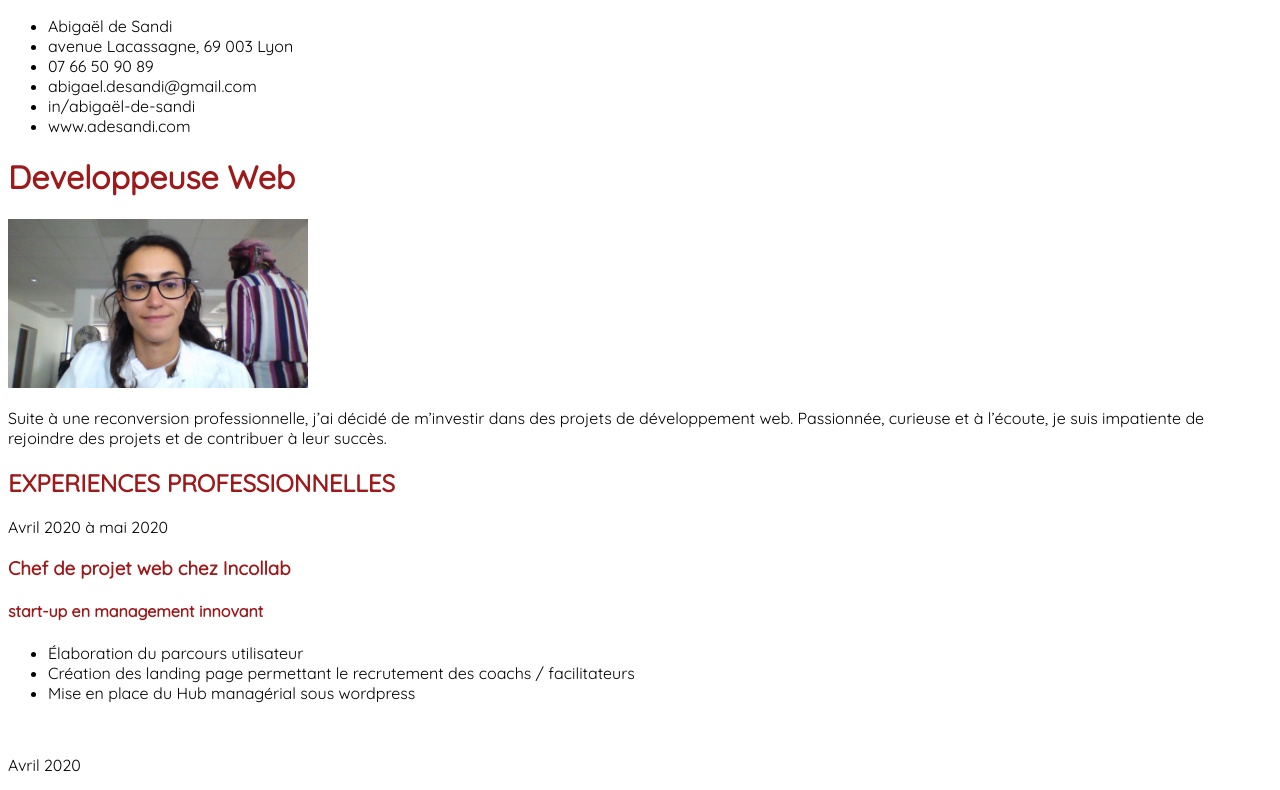
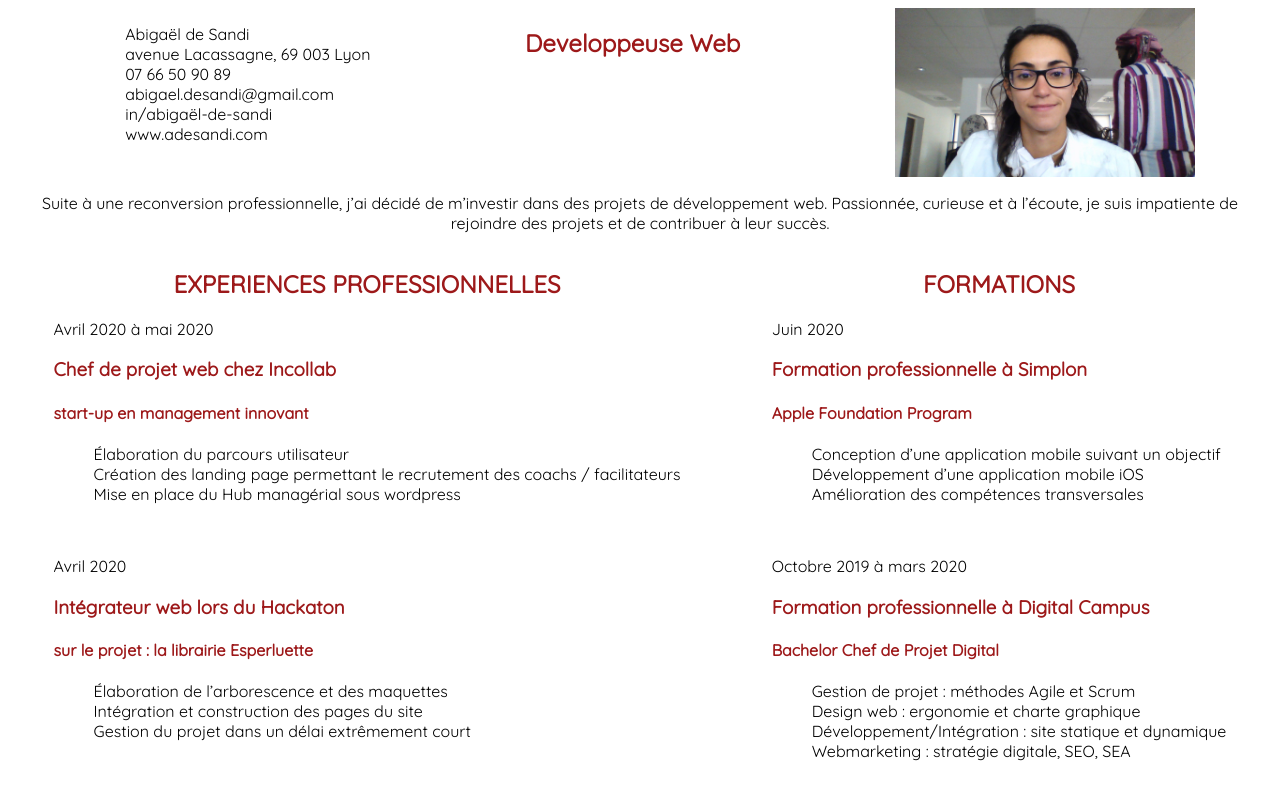
Before and after one commit to abi-38/CV, a plain HTML site: page index.html in a window 1280 px wide. Shown: the top 790 px of the page. Drawn offline with Linux system fonts and the light colour scheme.

Commit message:
version2

```diff
--- a/index.html
+++ b/index.html
@@ -9,6 +9,7 @@
 </head>
 <body>
     <header>
+        <section class="premiere-session">
             <ul>
                 <li>Abigaël de Sandi</li>
                 <li>avenue Lacassagne, 69 003 Lyon</li>
@@ -19,11 +20,13 @@
             </ul>
             <h1>Developpeuse Web</h1>
             <img src="img/photoIdentitée.jpg" alt="photo" width="300">
-        <p>Suite à une reconversion professionnelle, j’ai décidé de m’investir dans des projets de développement web.
+        </section>
+        <p id="paragraphe">Suite à une reconversion professionnelle, j’ai décidé de m’investir dans des projets de développement web.
             Passionnée, curieuse et à l’écoute, je suis impatiente de rejoindre des projets et de contribuer à leur succès.</p>
     </header>
     <main>
         <section>
+            <article>
                 <h2>EXPERIENCES PROFESSIONNELLES</h2>
                 <p>Avril 2020 à mai 2020</p>
                 <h3>Chef de projet web chez Incollab</h3>
@@ -51,8 +54,8 @@
                     <li>Analyse des forecasts client et des stocks</li>
                     <li>Enregistrement des appels de livraison</li>
                 </ul>
-        </section>
-        <section>
+            </article>
+            <article>
                 <h2>FORMATIONS</h2>
                 <p>Juin 2020</p>
                 <h3>Formation professionnelle à Simplon</h3>
@@ -81,10 +84,12 @@
                     <li>Connaissance sur les matériaux d’emballage</li>
                     <li>Relation commerciale</li>
                 </ul>
+            </article>
         </section>
         <aside>
             <h2>COMPETENCES</h2>
             <section>
+                <article>
                     <h3>Soft skills</h3>
                     <ul>
                         <li>Aisance relationnelle</li>
@@ -99,9 +104,9 @@
                         <li>Xd</li>
                         <li>After Effects</li>
                     </ul>
-            </section>
+                </article>
                 <br>
-            <section>
+                <article>
                     <h3>Développement</h3>
                     <ul>
                         <li>HTML / CSS</li>
@@ -113,12 +118,13 @@
                         <li>Anglais</li>
                         <li>Italien</li>
                     </ul>
+                </article>
             </section>
         </aside>
     </main>
     <footer>
+        <h2>LOISIRS</h2>
         <section>
-            <h3>LOISIRS</h3>
             <ul>
                 <li>Course à pied</li>
                 <li>Yoga</li>
--- a/style.css
+++ b/style.css
@@ -4,6 +4,19 @@ body {
 h1, h2, h3, h4 {
     color: #9D191A;
 }
-header {
-    flex-direction: wrap;
+.premiere-session {
+    display: flex;
+    flex-direction: row;
+    justify-content: space-around;
 }
+ul {
+    list-style-type: none;
+}
+section {
+    display: flex;
+    flex-direction: row;
+    justify-content: space-around;
+}
+h2, #paragraphe {
+    text-align: center;
+}
```
Lines whose indentation alone changed are shown as unchanged.
